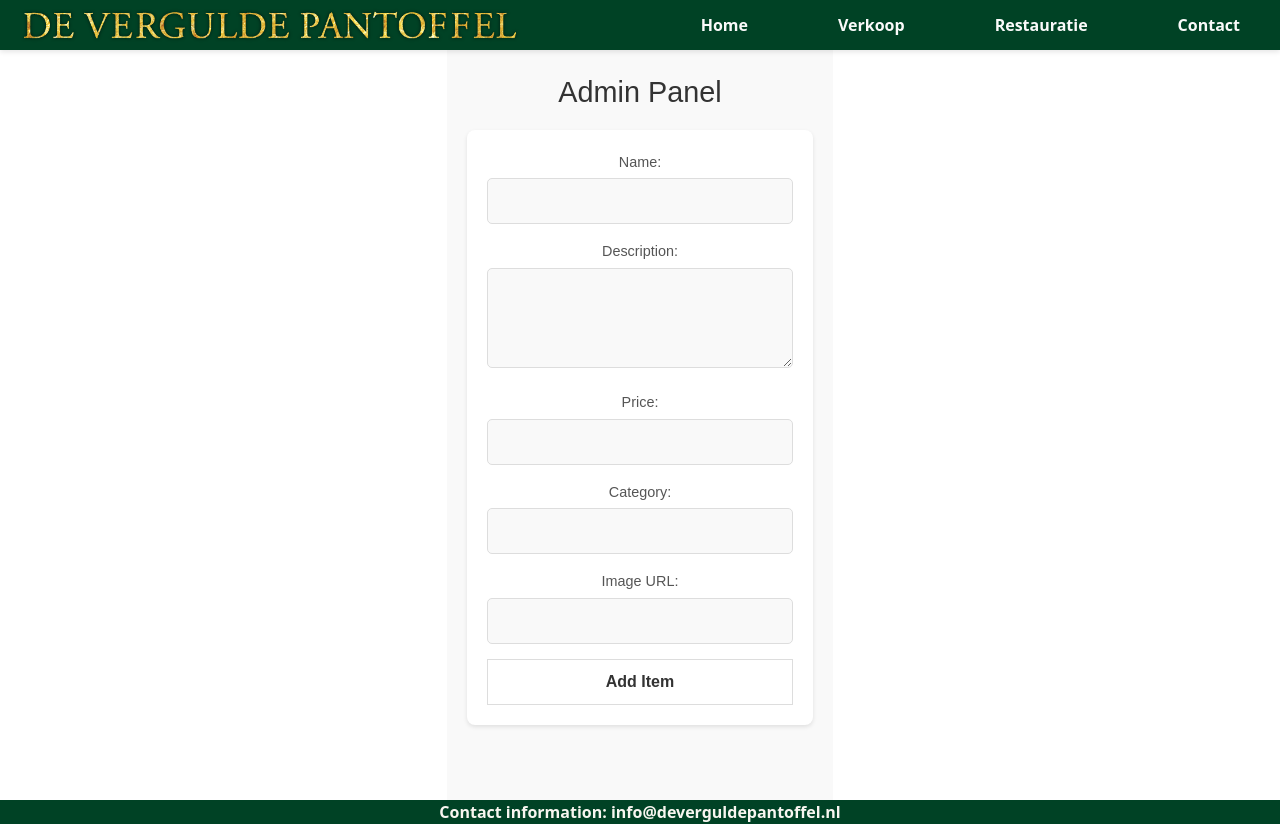
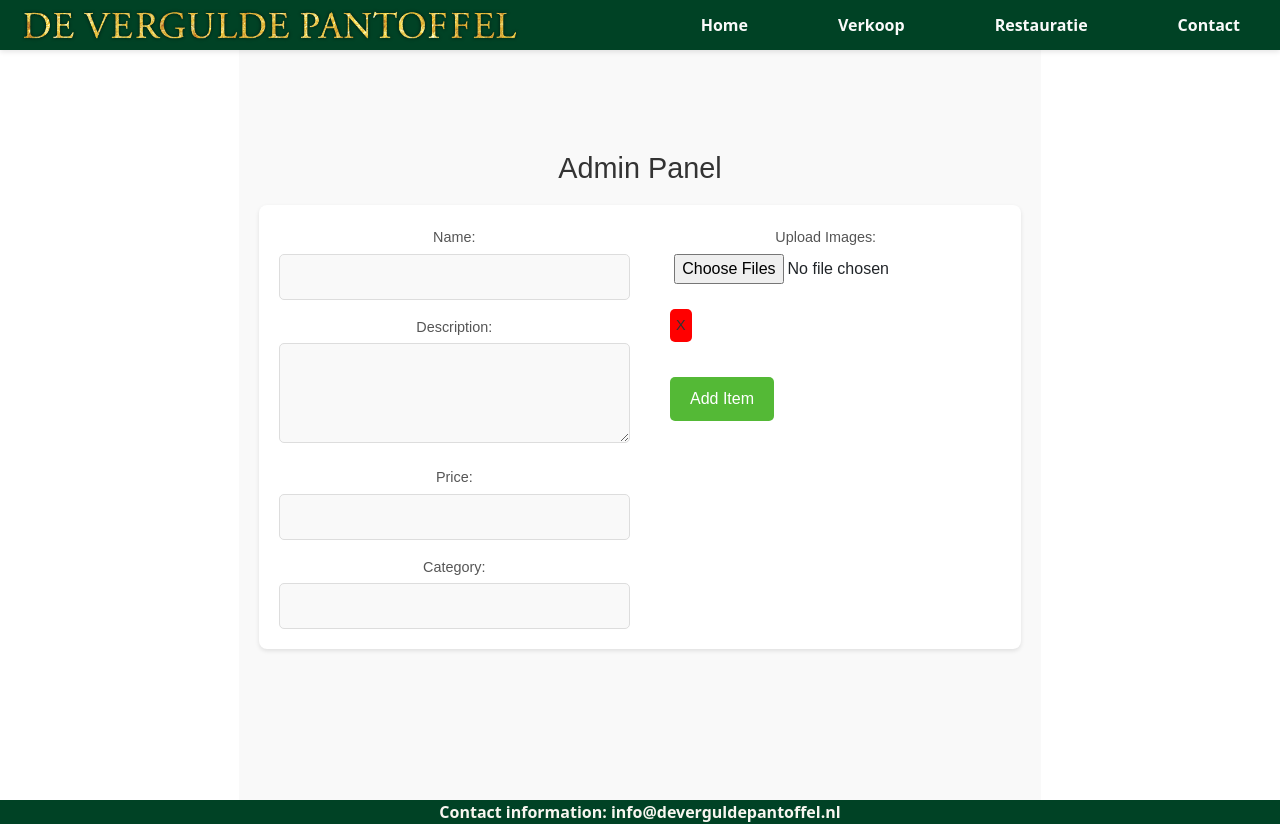
Before and after one commit to shaneocallaghandev/VerguldePantoffel, a React (Vite) app: page /admin in a window 1280 px wide. Built offline with nearby package versions, Linux system fonts and the light colour scheme; sample sign-in values are in the browser's storage.

Commit message:
Admin page working

```diff
--- a/src/assets/styles/pages/Admin.css
+++ b/src/assets/styles/pages/Admin.css
@@ -15,26 +15,34 @@
   color: #333; /* Neutral dark text */
 }
 
-  form {
+/* Form Layout */
+.admin-form {
   display: flex;
-    flex-direction: column;
-    gap: 15px; /* Add spacing between form fields */
+  gap: 20px; /* Space between left and right sections */
   width: 100%;
-    max-width: 500px; /* Limit the form width */
+  max-width: 900px; /* Limit the form width */
   background-color: #fff; /* White background for the form */
   padding: 20px;
   border-radius: 8px; /* Rounded corners */
   box-shadow: 0 2px 4px rgba(0, 0, 0, 0.1); /* Subtle shadow for depth */
 }
 
-  form label {
+/* Left Section */
+.form-left {
+  flex: 1; /* Take up equal space */
+  display: flex;
+  flex-direction: column;
+  gap: 15px; /* Space between form fields */
+}
+
+.form-left label {
   font-size: 0.9rem;
   color: #555; /* Neutral text color */
   margin-bottom: 5px;
 }
 
-  form input,
-  form textarea {
+.form-left input,
+.form-left textarea {
   width: 100%;
   padding: 10px;
   font-size: 1rem;
@@ -44,31 +52,102 @@
   box-sizing: border-box;
 }
 
-  form textarea {
+.form-left textarea {
   resize: vertical; /* Allow vertical resizing only */
   min-height: 100px; /* Set a minimum height for the textarea */
 }
 
-  form input:focus,
-  form textarea:focus {
+.form-left input:focus,
+.form-left textarea:focus {
   outline: none;
   border-color: #aaa; /* Slightly darker border on focus */
   box-shadow: 0 0 3px rgba(0, 0, 0, 0.1); /* Subtle glow effect */
 }
 
-  button {
-    background-color: #fff; /* White background for the button */
-    color: #333; /* Neutral text color */
+/* Right Section */
+.form-right {
+  flex: 1; /* Take up equal space */
+  display: flex;
+  flex-direction: column;
+  gap: 15px; /* Space between upload and button */
+  align-items: flex-start; /* Align content to the left */
+}
+
+.form-right label {
+  font-size: 0.9rem;
+  color: #555; /* Neutral text color */
+  margin-bottom: 5px;
+}
+
+.form-right input[type="file"] {
+  font-size: 1rem;
+}
+
+.form-right ul {
+  list-style: none;
+  padding: 0;
+  margin: 0;
+  display: flex;
+  flex-wrap: wrap; /* Allow images to wrap */
+  gap: 10px; /* Space between images */
+}
+
+.form-right ul li {
+  margin: 0;
+}
+
+.form-right ul li img {
+  width: 100px;
+  height: 100px;
+  object-fit: cover; /* Ensure images are cropped properly */
+  border: 1px solid #ddd;
+  border-radius: 5px;
+}
+
+/* Add Item Button */
+.add-item-button {
+  margin-top: 20px;
+  margin-left: 20px;
   padding: 10px 20px;
-    font-size: 1rem;
-    font-weight: bold;
-    border: 1px solid #ddd; /* Subtle border */
+  background-color: #54b936;
+  color: white;
+  border: none;
   border-radius: 5px;
   cursor: pointer;
   transition: all 0.2s ease;
 }
 
-  button:hover {
-    background-color: #f0f0f0; /* Slightly darker background on hover */
-    border-color: #ccc; /* Slightly darker border on hover */
+.add-item-button:hover {
+  background-color: #46484b;
 }
+
+
+.clear-last-image-button {
+  margin-top: 10px;
+  margin-left: 20px;;
+  padding: 6px;
+  background-color: #ff0000;
+  color: #333;
+  border: none;
+  border-radius: 5px;
+  cursor: pointer;
+  font-size: 0.9rem;
+  transition: background-color 0.2s ease;
+}
+
+.clear-last-image-button:hover {
+  background-color: #e6b800;
+}
+
+
+/* Responsive Design */
+@media (max-width: 768px) {
+  .admin-form {
+    flex-direction: column; /* Stack sections vertically on smaller screens */
+  }
+
+  .form-left,
+  .form-right {
+    width: 100%; /* Full width for both sections */
+  }
+}
--- a/src/data.js
+++ b/src/data.js
@@ -9,6 +9,24 @@ import glazenStolp2 from "./assets/images/glazenStolp2.jpg";
 import glazenStolp3 from "./assets/images/glazenStolp3.jpg";
 import degue from "./assets/images/degue.jpg";
 import degue1 from "./assets/images/degue1.jpg";
+
+
+const BACKEND_URL = "https://verguldepantoffelbe.onrender.com/api/items"; // Replace with your Render backend URL
+
+const fetchItems = async () => {
+  try {
+    const response = await fetch(BACKEND_URL); // Fetch data from the backend
+    if (!response.ok) {
+      throw new Error(`HTTP error! status: ${response.status}`);
+    }
+    const data = await response.json(); // Parse the JSON response
+    return data; // Return the fetched items
+  } catch (error) {
+    console.error("Error fetching items:", error);
+    return []; // Return an empty array in case of an error
+  }
+};
+
 
 
 // Define all items with a category property
@@ -79,3 +97,4 @@ const items = [
 ];
 
 export default items;
+export { fetchItems }; // Export the fetchItems function for use in other components
--- a/src/pages/Admin.jsx
+++ b/src/pages/Admin.jsx
@@ -1,16 +1,16 @@
 import { useState } from "react";
-import items from "../data"; // Import the existing items array
 import "../assets/styles/pages/Admin.css"; // Import your CSS file for styling
 
 const Admin = () => {
   const [newItem, setNewItem] = useState({
-    id: items.length + 1,
     name: "",
     description: "",
     price: "",
     category: "",
-    image: "",
+    images: [],
   });
+
+  const [uploading, setUploading] = useState(false);
 
   const categories = [
     "Beelden",
@@ -31,30 +31,91 @@ const Admin = () => {
     "Verlichting",
   ];
 
-
   const handleChange = (e) => {
     const { name, value } = e.target;
     setNewItem({ ...newItem, [name]: value });
   };
 
-  const handleAddItem = (e) => {
+  const handleClearLastImage = () => {
+    setNewItem((prev) => ({
+      ...prev,
+      images: prev.images.slice(0, -1), // Remove the last image from the array
+    }));
+  };
+
+
+  const handleImageUpload = async (e) => {
+    const files = e.target.files;
+    const formData = new FormData();
+    Array.from(files).forEach((file) => formData.append("images", file));
+
+    try {
+      setUploading(true);
+      const response = await fetch("https://verguldepantoffelbe.onrender.com/api/items/upload", {
+        method: "POST",
+        body: formData,
+      });
+
+      if (!response.ok) {
+        throw new Error("Failed to upload images");
+      }
+
+      const { imageUrls } = await response.json();
+      setNewItem((prev) => ({
+        ...prev,
+        images: [...prev.images, ...imageUrls],
+      }));
+      alert("Images uploaded successfully!");
+    } catch (error) {
+      console.error("Error uploading images:", error);
+      alert("Failed to upload images.");
+    } finally {
+      setUploading(false);
+    }
+  };
+
+  const handleAddItem = async (e) => {
     e.preventDefault();
-    items.push({ ...newItem, price: parseFloat(newItem.price) });
+
+    if (!newItem.name || !newItem.description || !newItem.price || !newItem.category) {
+      alert("Please fill out all fields.");
+      return;
+    }
+
+    try {
+      const response = await fetch("https://verguldepantoffelbe.onrender.com/api/items", {
+        method: "POST",
+        headers: {
+          "Content-Type": "application/json",
+        },
+        body: JSON.stringify(newItem),
+      });
+
+      if (!response.ok) {
+        const errorData = await response.json();
+        throw new Error(errorData.message || "Failed to add item");
+      }
+
       alert("Item added successfully!");
       setNewItem({
-      id: items.length + 1,
         name: "",
         description: "",
         price: "",
         category: "",
-      image: "",
+        images: [],
       });
+    } catch (error) {
+      console.error("Error adding item:", error);
+      alert("Failed to add item.");
+    }
   };
 
   return (
     <div className="admin-container">
       <h2>Admin Panel</h2>
-      <form onSubmit={handleAddItem}>
+      <form onSubmit={handleAddItem} className="admin-form">
+        {/* Left Section */}
+        <div className="form-left">
           <div>
             <label>Name:</label>
             <input
@@ -91,7 +152,7 @@ const Admin = () => {
               name="category"
               value={newItem.category}
               onChange={handleChange}
-            list="categories" // Link to the datalist
+              list="categories"
               required
             />
             <datalist id="categories">
@@ -100,17 +161,30 @@ const Admin = () => {
               ))}
             </datalist>
           </div>
+        </div>
+
+        {/* Right Section */}
+        <div className="form-right">
           <div>
-          <label>Image URL:</label>
+            <label>Upload Images:</label>
             <input
-            type="text"
-            name="image"
-            value={newItem.image}
-            onChange={handleChange}
-            required
+              type="file"
+              multiple
+              onChange={handleImageUpload}
             />
+            {uploading && <p>Uploading images...</p>}
+            <ul>
+              {newItem.images.map((url, index) => (
+                <li key={index}>
+                  <img src={url} alt={`Uploaded ${index}`} width="100" />
+                </li>
+              ))}
+            </ul>
           </div>
-        <button type="submit">Add Item</button>
+          <button type="button" onClick={handleClearLastImage} className="clear-last-image-button"         >
+            X</button>
+          <button type="submit" className="add-item-button">Add Item</button>
+        </div>
       </form>
     </div>
   );
```
Lines whose indentation alone changed are shown as unchanged.
